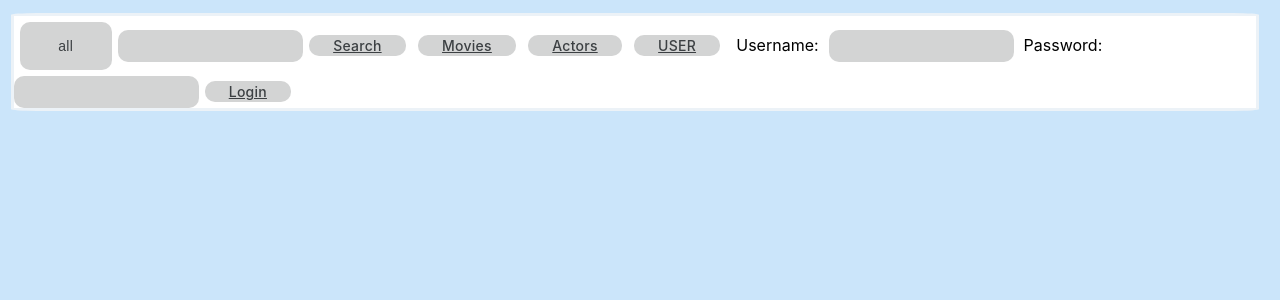
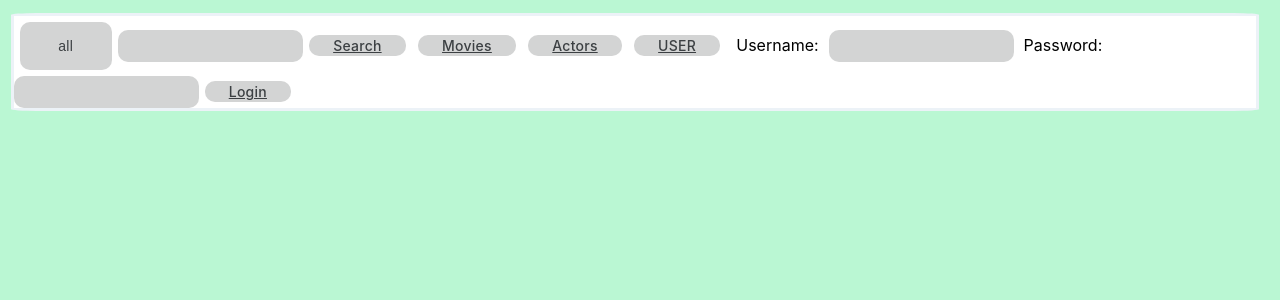
Before and after one commit to MrMrThing/Portfolio_3, a React (Create React App) app in the folder test_app/: page / in a window 1280 px wide. Shown: the top 300 px of the page. Built offline with nearby package versions, Linux system fonts and the light colour scheme.

Commit message:
Small update

```diff
--- a/test_app/src/index.css
+++ b/test_app/src/index.css
@@ -5,7 +5,7 @@ body {
     sans-serif;
   -webkit-font-smoothing: antialiased;
   -moz-osx-font-smoothing: grayscale;
-  background-color:  	#cbe5fa;
+  background-color:  	#baf7d3;
 }
 
 code {
```
